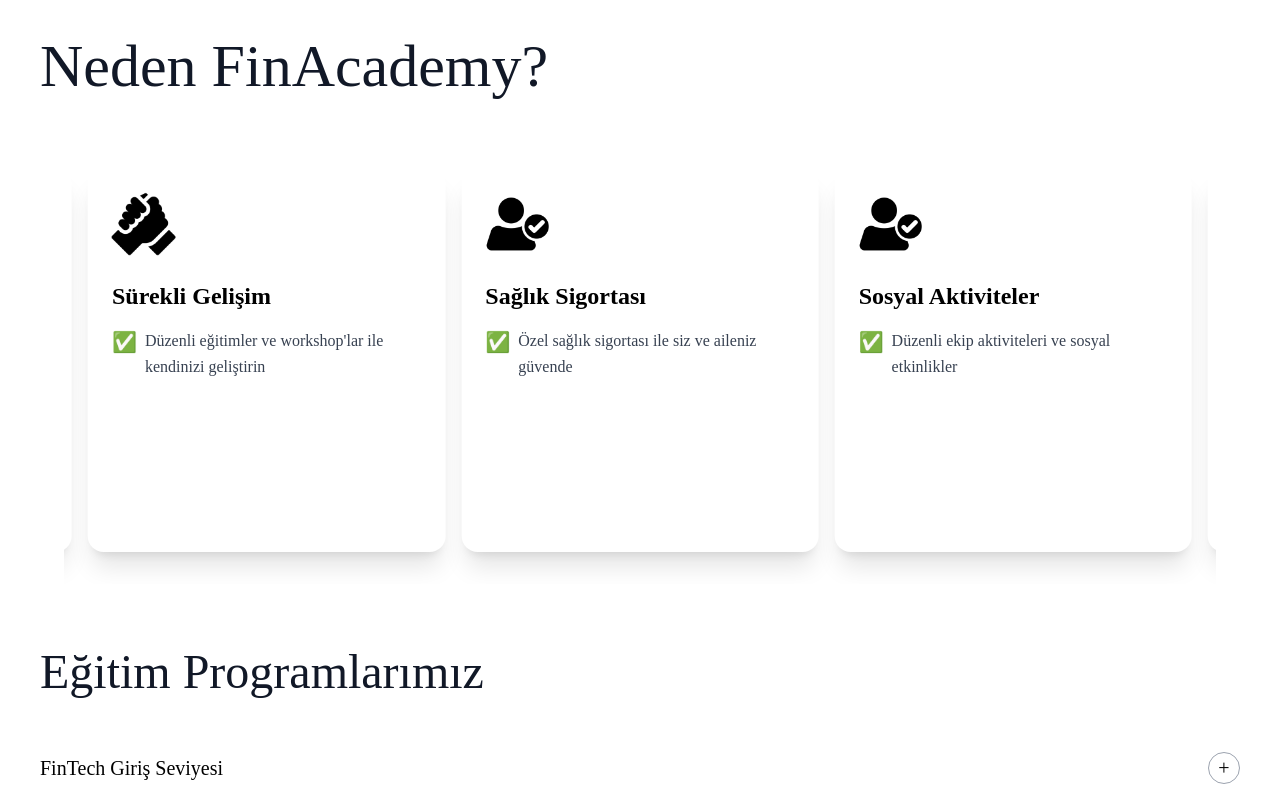
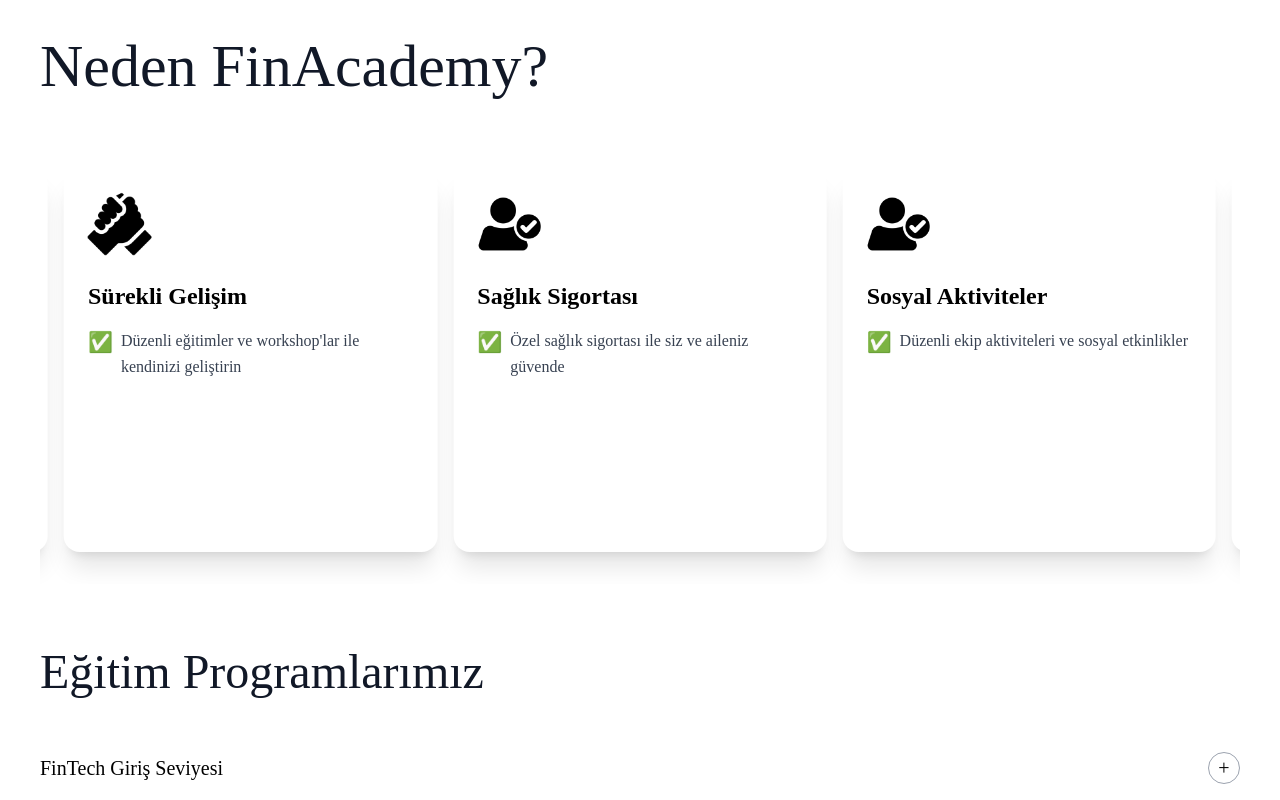
Before and after one commit to aliz1369/finnovation-website, a React (Vite) app: page /academy in a window 1280 px wide. Shown: the part 780-1580 px from the top of the page. Built offline with nearby package versions, Linux system fonts and the light colour scheme.

Commit message:
Card Slider improvement full screen

```diff
--- a/src/components/CardSlider.tsx
+++ b/src/components/CardSlider.tsx
@@ -56,10 +56,7 @@ const CardSlider: React.FC<SliderProps> = ({
   });
 
   return (
-    <div
-      {...handlers}
-      className="relative max-w-6xl mx-auto px-4 py-8 overflow-hidden"
-    >
+    <div {...handlers} className="w-full h-full px-4 py-8 overflow-hidden">
       <div
         className="flex transition-transform ease-in-out duration-500"
         style={{
```
